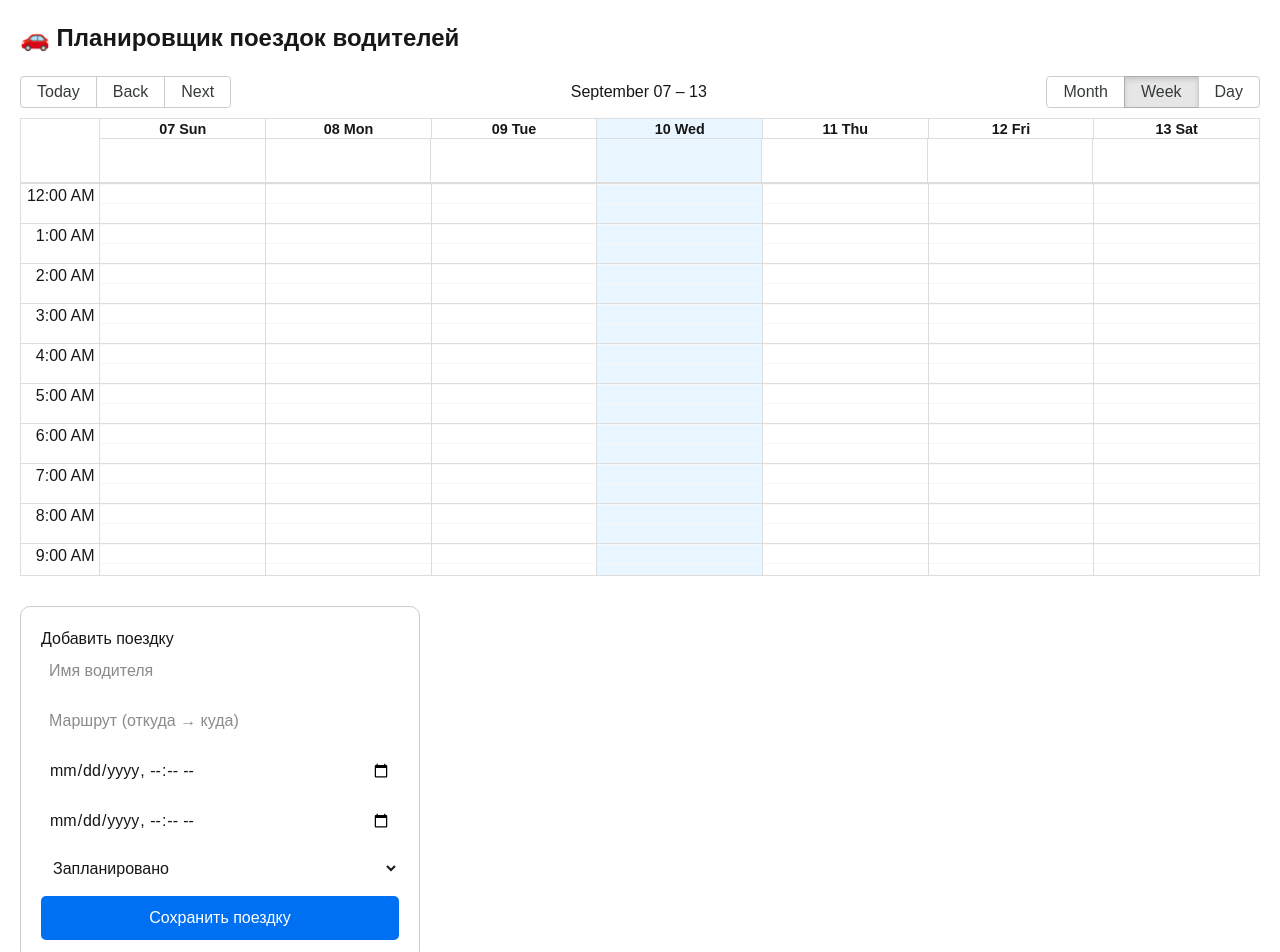
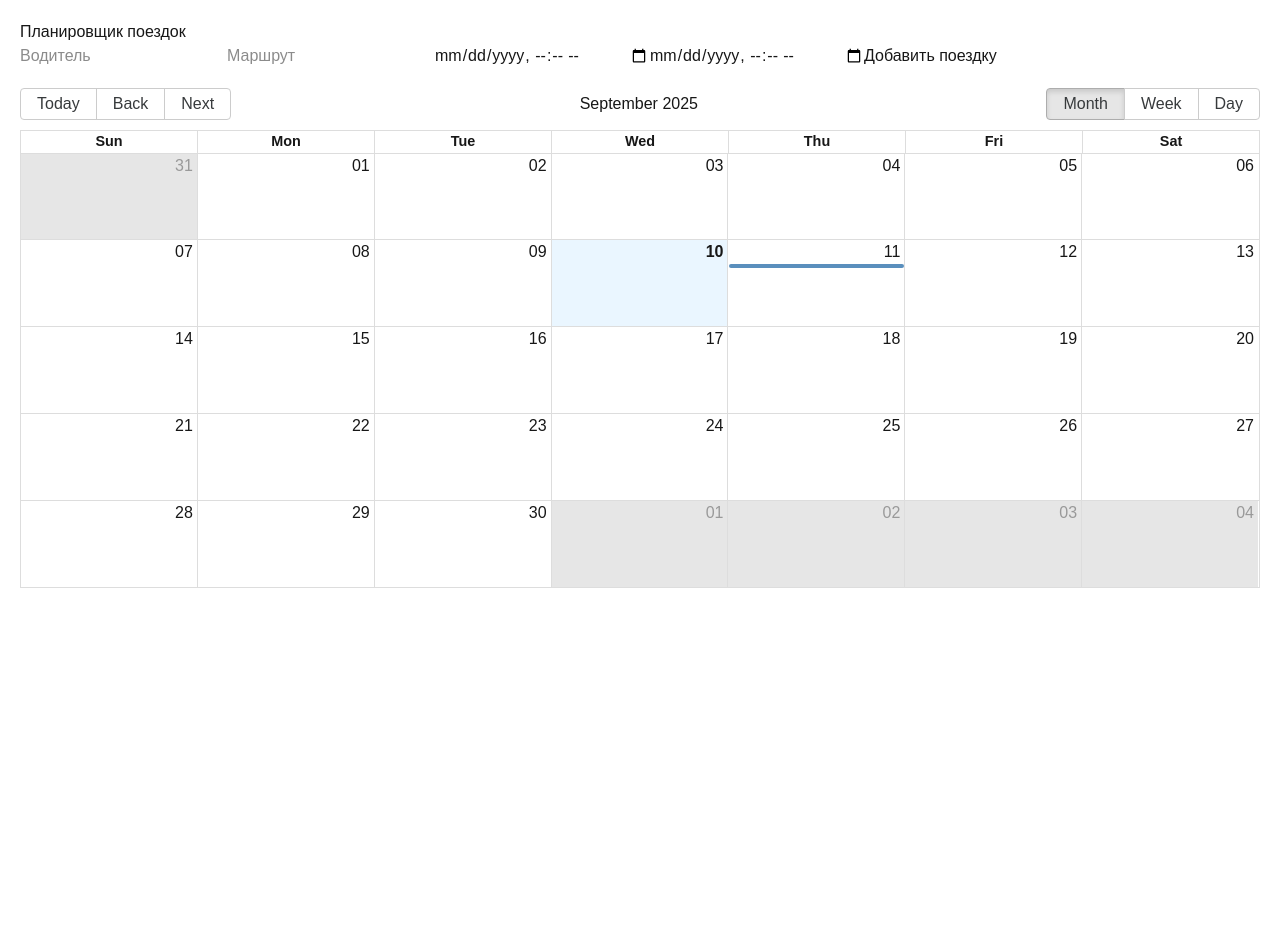
Before and after one commit to Akmal0495/drivers-planner, a Next.js app: page / in a window 1280 px wide. Shown: the top 952 px of the page. After the commit the page ends 800 px from the top, so only its background shows below. Built offline with nearby package versions, Linux system fonts and the light colour scheme.

Commit message:
fix: disable TS checks with // @ts-nocheck for quick deploy

```diff
--- a/app/page.tsx
+++ b/app/page.tsx
@@ -1,5 +1,5 @@
+// @ts-nocheck
 "use client";
-// @ts-nocheck
 
 import React, { useState } from "react";
 import { Calendar, momentLocalizer } from "react-big-calendar";
@@ -33,138 +33,91 @@ export default function Page() {
       alert("Заполни все поля!");
       return;
     }
-
-    setTrips([
-      ...trips,
-      {
-        ...newTrip,
-        id: trips.length + 1,
-        start: new Date(newTrip.start),
-        end: new Date(newTrip.end),
-      },
-    ]);
-
+    const trip = {
+      ...newTrip,
+      id: trips.length + 1,
+      start: new Date(newTrip.start),
+      end: new Date(newTrip.end),
+    };
+    setTrips([...trips, trip]);
     setNewTrip({ driver: "", route: "", start: "", end: "", status: "Запланировано" });
   };
 
-  // 🎨 Цвета для статусов
-  const eventStyleGetter = (event: any) => {
-    let backgroundColor = "#888"; // по умолчанию серый
-    if (event.status === "В пути") backgroundColor = "#0070f3";
-    if (event.status === "Завершено") backgroundColor = "#21ba45";
-    if (event.status === "Отменено") backgroundColor = "#db2828";
+  const eventStyleGetter = (event) => {
+    let backgroundColor = "#3174ad";
+    if (event.status === "В пути") backgroundColor = "orange";
+    if (event.status === "Завершено") backgroundColor = "green";
+    if (event.status === "Отменено") backgroundColor = "red";
 
     return {
       style: {
         backgroundColor,
         borderRadius: "5px",
+        opacity: 0.8,
         color: "white",
-        padding: "2px 5px",
+        border: "0px",
+        display: "block",
+        padding: "2px",
       },
     };
   };
 
   return (
     <div style={{ padding: 20 }}>
-      <h1 style={{ fontSize: "24px", fontWeight: "bold" }}>🚗 Планировщик поездок водителей</h1>
-
-      {/* Календарь */}
-      <Calendar
-  localizer={localizer}
-  events={trips.map((trip) => ({
-    ...trip,
-    title: `${trip.driver} — ${trip.route} [${trip.status}]`,
-  }))}
-  startAccessor="start"
-  endAccessor="end"
-  style={{ height: 500, marginTop: 20 }}
-  defaultView="week"
-  views={["month", "week", "day"]}
-  eventPropGetter={eventStyleGetter}
-  onSelectEvent={(event) => {
-    const newStatus = prompt(
-      `Выберите новый статус для поездки:\n1 - Запланировано\n2 - В пути\n3 - Завершено\n4 - Отменено`,
-      event.status
-    );
-
-    if (newStatus) {
-      let statusText = event.status;
-      if (newStatus === "1") statusText = "Запланировано";
-      if (newStatus === "2") statusText = "В пути";
-      if (newStatus === "3") statusText = "Завершено";
-      if (newStatus === "4") statusText = "Отменено";
-
-      setTrips(
-        trips.map((trip) =>
-          trip.id === event.id ? { ...trip, status: statusText } : trip
-        )
-      );
-    }
-  }}
-/>
-
-
-      {/* Форма ввода */}
-      <div
-        style={{
-          marginTop: 30,
-          padding: 20,
-          border: "1px solid #ccc",
-          borderRadius: 10,
-          maxWidth: 400,
-        }}
-      >
-        <h2>Добавить поездку</h2>
+      <h1>Планировщик поездок</h1>
+      <div style={{ marginBottom: 20 }}>
         <input
           type="text"
-          placeholder="Имя водителя"
+          placeholder="Водитель"
           value={newTrip.driver}
           onChange={(e) => setNewTrip({ ...newTrip, driver: e.target.value })}
-          style={{ width: "100%", marginBottom: 10, padding: 8 }}
         />
         <input
           type="text"
-          placeholder="Маршрут (откуда → куда)"
+          placeholder="Маршрут"
           value={newTrip.route}
           onChange={(e) => setNewTrip({ ...newTrip, route: e.target.value })}
-          style={{ width: "100%", marginBottom: 10, padding: 8 }}
         />
         <input
           type="datetime-local"
           value={newTrip.start}
           onChange={(e) => setNewTrip({ ...newTrip, start: e.target.value })}
-          style={{ width: "100%", marginBottom: 10, padding: 8 }}
         />
         <input
           type="datetime-local"
           value={newTrip.end}
           onChange={(e) => setNewTrip({ ...newTrip, end: e.target.value })}
-          style={{ width: "100%", marginBottom: 10, padding: 8 }}
         />
-        <select
-          value={newTrip.status}
-          onChange={(e) => setNewTrip({ ...newTrip, status: e.target.value })}
-          style={{ width: "100%", marginBottom: 10, padding: 8 }}
-        >
-          <option>Запланировано</option>
-          <option>В пути</option>
-          <option>Завершено</option>
-          <option>Отменено</option>
-        </select>
-        <button
-          onClick={addTrip}
-          style={{
-            width: "100%",
-            padding: 10,
-            backgroundColor: "#0070f3",
-            color: "white",
-            border: "none",
-            borderRadius: 5,
-          }}
-        >
-          Сохранить поездку
-        </button>
+        <button onClick={addTrip}>Добавить поездку</button>
       </div>
+
+      <Calendar
+        localizer={localizer}
+        events={trips}
+        startAccessor="start"
+        endAccessor="end"
+        style={{ height: 500 }}
+        views={["month", "week", "day"]}
+        eventPropGetter={eventStyleGetter}
+        onSelectEvent={(event) => {
+          const newStatus = prompt(
+            `Выберите новый статус для поездки:\n1 - Запланировано\n2 - В пути\n3 - Завершено\n4 - Отменено`,
+            event.status
+          );
+          if (newStatus) {
+            let status = event.status;
+            if (newStatus === "1") status = "Запланировано";
+            if (newStatus === "2") status = "В пути";
+            if (newStatus === "3") status = "Завершено";
+            if (newStatus === "4") status = "Отменено";
+            setTrips(
+              trips.map((t) =>
+                t.id === event.id ? { ...t, status } : t
+              )
+            );
+          }
+        }}
+      />
     </div>
   );
 }
```
